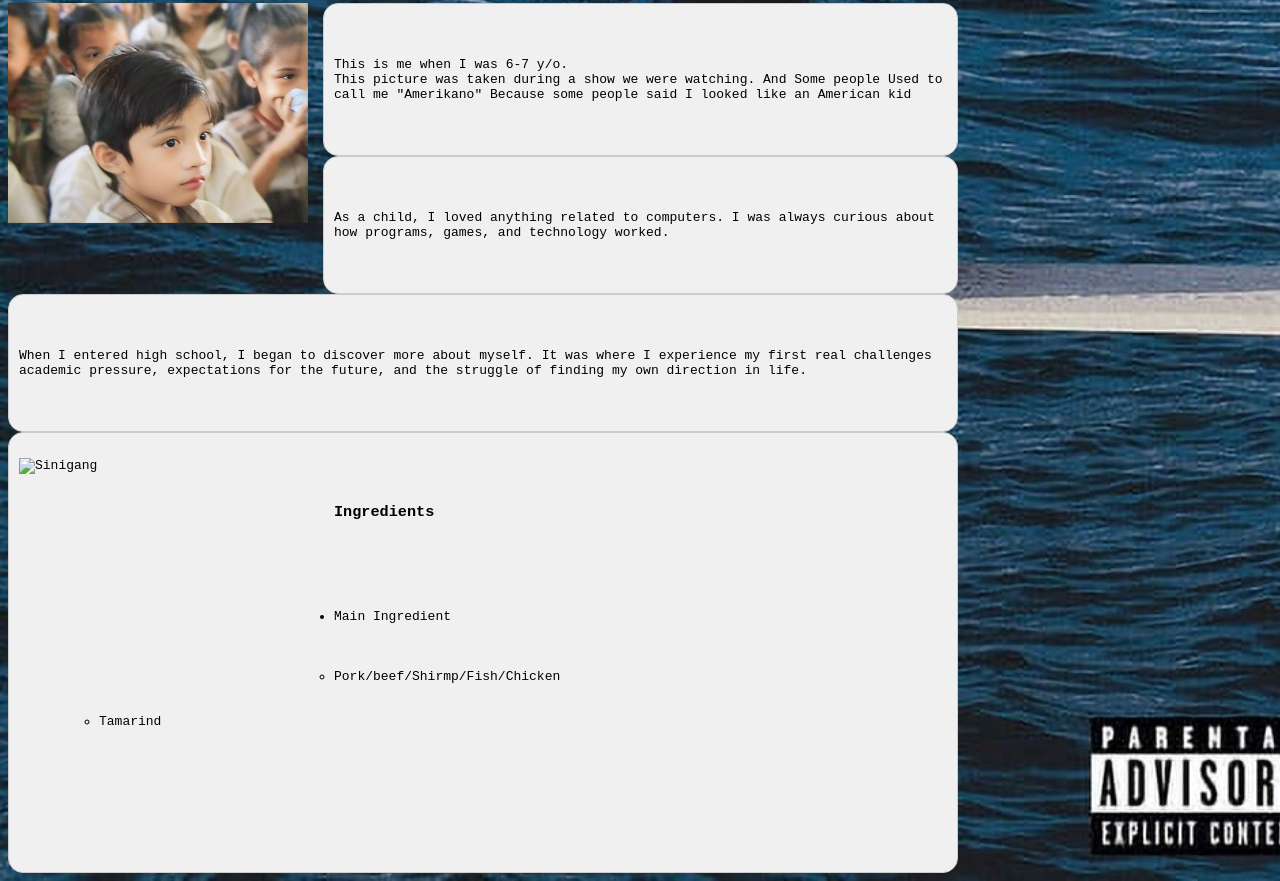
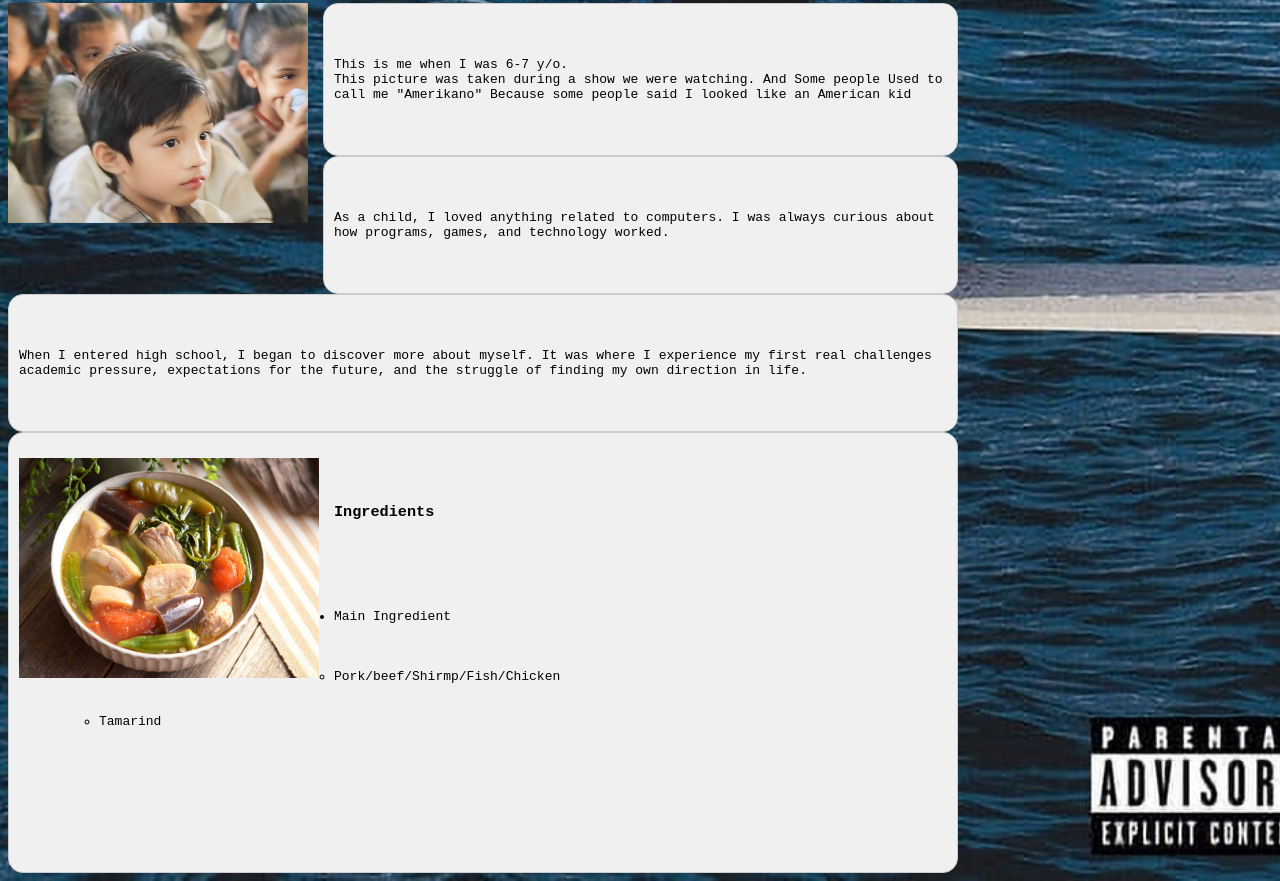
Before and after one commit to rhupertcastro06-max/rhupertcastro06-max.github.io, a plain HTML site: page index.html in a window 1280 px wide. Shown: the part 480-1361 px from the top of the page. Drawn offline with Linux system fonts and the light colour scheme.

Commit message:
Update index.html

```diff
--- a/index.html
+++ b/index.html
@@ -60,7 +60,7 @@ This picture was taken during a show we were watching. And Some people Used to c
     </div>
 
   <div class="code-block">
-  <img src="Images/" class="Sinigang" alt="Sinigang" width="300" height="220">
+  <img src="Images/Sinigang.jpg" class="Sinigang" alt="Sinigang" width="300" height="220">
         <h3>Ingredients</h3>
         <ul>
             <li>Main Ingredient
```
